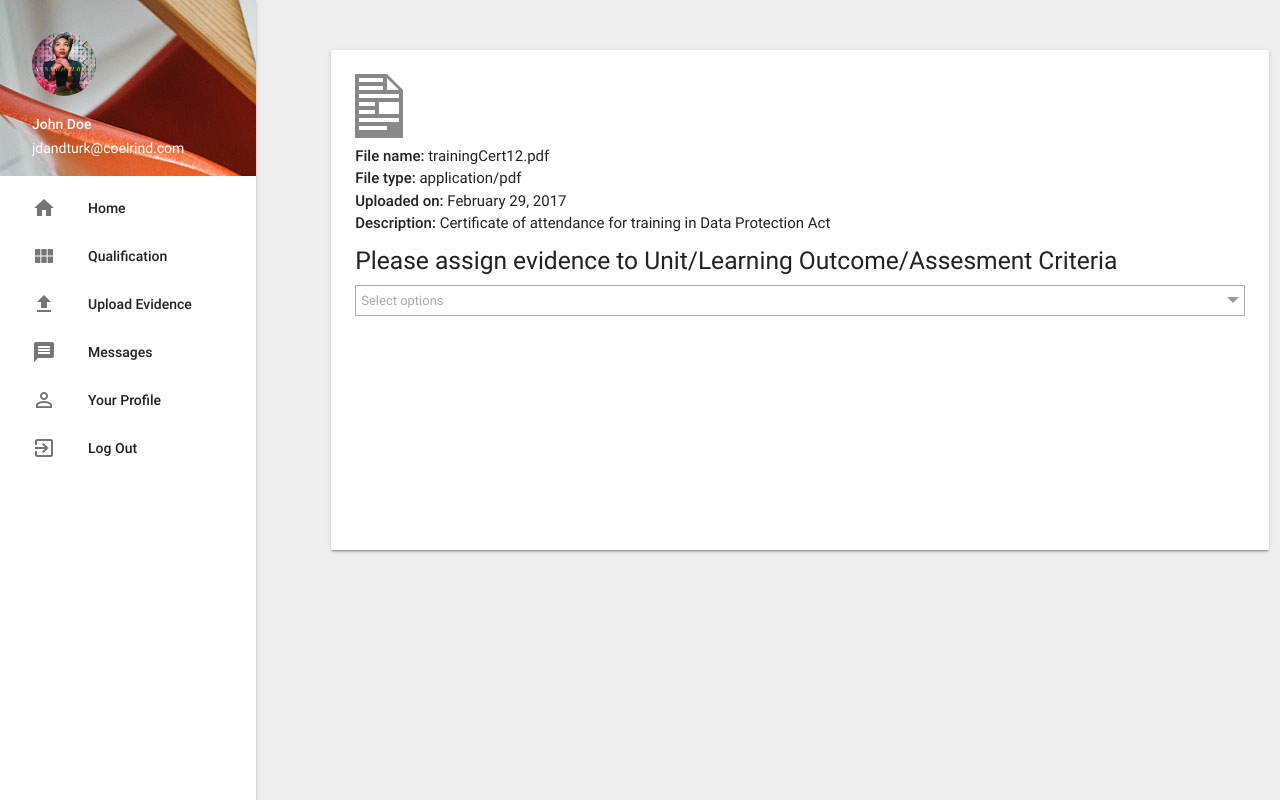
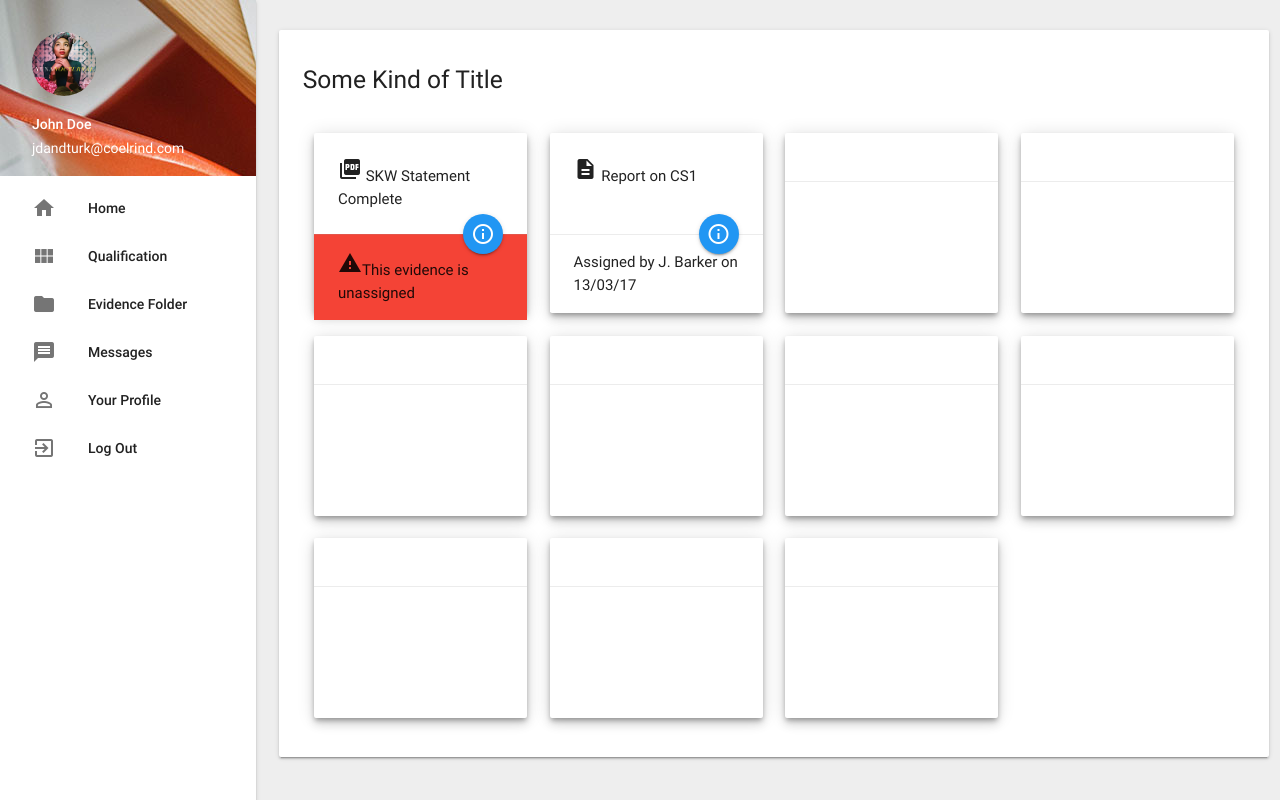
Before and after one commit to zz-james/portfolio_demo, a PHP site: page /upload.php in a window 1280 px wide. Run offline with PHP 8.4, Linux system fonts and the light colour scheme; some libraries are stand-ins or nearby versions.

Commit message:
step one for creating a possible assign evidence to targets

```diff
--- a/src/scss/main.scss
+++ b/src/scss/main.scss
@@ -60,124 +60,6 @@ body {
   vertical-align: top;
 }
 
-/* jquery multi select */
-.ms-options-wrap,
-.ms-options-wrap * {
-    box-sizing: border-box;
+.card.file {
+height: 180px;
 }
-
-.ms-options-wrap > button:focus,
-.ms-options-wrap > button {
-    position: relative;
-    width: 100%;
-    text-align: left;
-    border: 1px solid #aaa;
-    background-color: #fff;
-    padding: 5px 20px 5px 5px;
-    margin-top: 1px;
-    font-size: 13px;
-    color: #aaa;
-    outline: none;
-    white-space: nowrap;
-}
-
-.ms-options-wrap > button:after {
-    content: ' ';
-    height: 0;
-    position: absolute;
-    top: 50%;
-    right: 5px;
-    width: 0;
-    border: 6px solid rgba(0, 0, 0, 0);
-    border-top-color: #999;
-    margin-top: -3px;
-}
-
-.ms-options-wrap > .ms-options {
-    position: absolute;
-    left: 0;
-    width: 100%;
-    margin-top: 1px;
-    margin-bottom: 20px;
-    background: white;
-    z-index: 2000;
-    border: 1px solid #aaa;
-}
-
-.ms-options-wrap > .ms-options > .ms-search input {
-    width: 100%;
-    padding: 4px 5px;
-    border: none;
-    border-bottom: 1px groove;
-    outline: none;
-}
-
-.ms-options-wrap > .ms-options .ms-selectall {
-    display: inline-block;
-    font-size: .9em;
-    text-transform: lowercase;
-    text-decoration: none;
-}
-.ms-options-wrap > .ms-options .ms-selectall:hover {
-    text-decoration: underline;
-}
-
-.ms-options-wrap > .ms-options > .ms-selectall.global {
-    margin: 4px 5px;
-}
-
-.ms-options-wrap > .ms-options > ul,
-.ms-options-wrap > .ms-options > ul > li.optgroup ul {
-    list-style-type: none;
-    padding: 0;
-    margin: 0;
-}
-
-.ms-options-wrap > .ms-options > ul > li.optgroup {
-    padding: 5px;
-}
-.ms-options-wrap > .ms-options > ul > li.optgroup + li.optgroup {
-    border-top: 1px solid #aaa;
-}
-
-.ms-options-wrap > .ms-options > ul > li.optgroup .label {
-    display: block;
-    padding: 5px 0 0 0;
-    font-weight: bold;
-}
-
-.ms-options-wrap > .ms-options > ul label {
-    position: relative;
-    display: inline-block;
-    width: 100%;
-    padding: 4px;
-    margin: 1px 0;
-    border: 1px dotted transparent;
-}
-
-.ms-options-wrap > .ms-options > ul label.focused,
-.ms-options-wrap > .ms-options > ul label:hover {
-    background-color: #efefef;
-    border-color: #999;
-}
-
-.ms-options-wrap > .ms-options > ul li.selected label {
-    background-color: #efefef;
-    border-color: transparent;
-}
-
-.ms-options-wrap > .ms-options > ul input[type="checkbox"] {
-    margin: 0 5px 0 0;
-    position: absolute;
-    left: 4px;
-    top: 7px;
-}
-
-.ms-options-wrap > .ms-options.hide-checkbox > ul input[type="checkbox"] {
-    position: absolute !important;
-    height: 1px;
-    width: 1px;
-    overflow: hidden;
-    clip: rect(1px 1px 1px 1px);
-    clip: rect(1px, 1px, 1px, 1px);
-}
--- a/unit.php
+++ b/unit.php
@@ -21,7 +21,7 @@
       </li>
       <li><a href="index.php"><i class="material-icons">home</i>Home</a></li>
       <li><a href="unit.php"><i class="material-icons">view_module</i>Qualification</a></li>
-      <li><a href="upload.php"><i class="material-icons">file_upload</i>Upload Evidence</a></li>
+      <li><a href="upload.php"><i class="material-icons">folder</i>Evidence Folder</a></li>
       <li><a href="#!"><i class="material-icons">message</i>Messages</a></li>
       <li><a href="#!"><i class="material-icons">perm_identity</i>Your Profile</a></li>
       <li><a href="#!"><i class="material-icons">exit_to_app</i>Log Out</a></li>
--- a/upload.php
+++ b/upload.php
@@ -1,25 +1,29 @@
 <!DOCTYPE html>
 <html>
+
 <head>
-  <title>Portfolio Demo : Unit View</title>
+  <title>Portfolio Demo : Evidence Folder</title>
   <link href="https://fonts.googleapis.com/icon?family=Material+Icons" rel="stylesheet">
   <link rel="stylesheet" type="text/css" href="build/main.css">
 </head>
+
 <body>
 
   <div id="nav">
     <ul class="side-nav">
-      <li><div class="userView">
+      <li>
+        <div class="userView">
           <div class="background">
             <img src="images/office.jpg">
           </div>
           <a href="#!user"><img class="circle" src="images/yuna.jpg"></a>
           <a href="#!name"><span class="white-text name">John Doe</span></a>
           <a href="#!email"><span class="white-text email">jdandturk@coelrind.com</span></a>
-      </div></li>
+        </div>
+      </li>
       <li><a href="index.php"><i class="material-icons">home</i>Home</a></li>
       <li><a href="unit.php"><i class="material-icons">view_module</i>Qualification</a></li>
-      <li><a href="upload.php"><i class="material-icons">file_upload</i>Upload Evidence</a></li>
+      <li><a href="upload.php"><i class="material-icons">folder</i>Evidence Folder</a></li>
       <li><a href="#!"><i class="material-icons">message</i>Messages</a></li>
       <li><a href="#!"><i class="material-icons">perm_identity</i>Your Profile</a></li>
       <li><a href="#!"><i class="material-icons">exit_to_app</i>Log Out</a></li>
@@ -27,57 +31,134 @@
       <li><a class="subheader">Subheader</a></li>
       <li><a class="waves-effect" href="#!">Third Link With Waves</a></li> -->
     </ul>
-  </nav>
+  </div>
+
   <div id="content">
     <!-- <a href="#" data-activates="slide-out" class="button-collapse"><i class="material-icons">menu</i></a> -->
     <br />
-  <div class="row"  style="margin-left: -70px">
 
+    <div class="row" id="evidence" style="margin-left: -70px">
+      <div class="col s9 offset-s3">
+        <div class="card-panel clearfix">
+          <h5>Some Kind of Title</h5>
+          <br/>
+
+          <div class="col s3">
+            <div class="card file z-depth-3">
+              <div class="card-content" style="position: relative">
+
+                <p><i class="material-icons">picture_as_pdf</i> SKW Statement Complete</p>
+                <a href="upload2.php" class="btn-floating halfway-fab blue"><i class="material-icons">info_outline</i></a>
               </div>
-    <div class="row">
-      <div class="col s9 offset-s3">
-        <div class="card large">
-          <div class="card-content" style="overflow: initial;">
-            <img class="details-image icon" src="images/document.png" draggable="false" alt="">
-            <div class="details">
-              <div class="filename"><strong>File name:</strong> trainingCert12.pdf</div>
-              <div class="filename"><strong>File type:</strong> application/pdf</div>
-              <div class="uploaded"><strong>Uploaded on:</strong> February 29, 2017</div>
-<div class="description"><strong>Description:</strong> Certificate of attendance for training in Data Protection Act</div>
+              <div class="card-action red">
+                <i class="material-icons">warning</i>This evidence is unassigned
+              </div>
+            </div>
+          </div>
+
+          <div class="col s3">
+            <div class="card file z-depth-3">
+              <div class="card-content" style="position: relative">
+                <p><i class="material-icons">description</i> Report on CS1</p><br />
+                <a class="btn-floating halfway-fab blue"><i class="material-icons">info_outline</i></a>
+              </div>
+              <div class="card-action">
+                <span>Assigned by J. Barker on 13/03/17</span>
+              </div>
+            </div>
+          </div>
+
+          <div class="col s3">
+            <div class="card file z-depth-3">
+              <div class="card-content">
+              </div>
+              <div class="card-action">
+              </div>
+            </div>
+          </div>
+
+          <div class="col s3">
+            <div class="card file z-depth-3">
+              <div class="card-content">
+              </div>
+              <div class="card-action">
+              </div>
+            </div>
+          </div>
+
+          <div class="col s3">
+            <div class="card file z-depth-3">
+              <div class="card-content">
+              </div>
+              <div class="card-action">
+              </div>
+            </div>
+          </div>
+
+          <div class="col s3">
+            <div class="card file z-depth-3">
+              <div class="card-content">
+              </div>
+              <div class="card-action">
+              </div>
+            </div>
+          </div>
+
+          <div class="col s3">
+            <div class="card file z-depth-3">
+              <div class="card-content">
+              </div>
+              <div class="card-action">
+              </div>
+            </div>
+          </div>
+
+          <div class="col s3">
+            <div class="card file z-depth-3">
+              <div class="card-content">
+              </div>
+              <div class="card-action">
+              </div>
+            </div>
+          </div>
+
+          <div class="col s3">
+            <div class="card file z-depth-3">
+              <div class="card-content">
+              </div>
+              <div class="card-action">
+              </div>
+            </div>
+          </div>
+
+          <div class="col s3">
+            <div class="card file z-depth-3">
+              <div class="card-content">
+              </div>
+              <div class="card-action">
+              </div>
+            </div>
+          </div>
+
+          <div class="col s3">
+            <div class="card file z-depth-3">
+              <div class="card-content">
+              </div>
+              <div class="card-action">
+              </div>
+            </div>
+          </div>
+
+        </div> <!-- close card-panel -->
+      </div>
+    </div> <!-- close #evidence -->
 
   </div>
 
 
-            <form>
 
-             <h5>Please assign evidence to Unit/Learning Outcome/Assesment Criteria</h5>
-              <select name="basicOptgroup[]" multiple="multiple" class="2col active">
-
-                  <optgroup label="Understand the principles and organisational requirements that underpin processing information about the offending behaviour and circumstances of individuals">
-                      <option value="Identify factors that influence offending behaviour of individuals">Identify factors that influence offending behaviour of individuals</option>
-                      <option value="Explain the importance of validity, reliability and sufficiency in relation to processing information about the offending behaviour">Explain the importance of validity, reliability and sufficiency in relation to processing information about the offending behaviour</option>
-                      <option value="Identify the legislation, organisational policies and procedures for processing, recording and communicating information about the behaviour and circumstances of individuals">Identify the legislation, organisational policies and procedures for processing, recording and communicating information about the behaviour and circumstances of individuals</option>
-                  </optgroup>
-                  <optgroup label="Be able to process and communicate information about individuals and the offending behaviour and circumstances">
-                      <option value="Identify the factors that need to be taken into account whilst processing information about individuals">Identify the factors that need to be taken into account whilst processing information about individuals</option>
-                      <option value="Confirm the relevant information about individuals with others">Confirm the relevant information about individuals with others</option>
-                      <option value="Process information about individuals in line with organisational requirements">Process information about individuals in line with organisational requirements</option>
-                      <option value="Provide information promptly to those who are entitled to receive it">Provide information promptly to those who are entitled to receive it</option>
-                      <option value="Communicate information effectively with colleagues and others in line with organisational requirements">Communicate information effectively with colleagues and others in line with organisational requirements</option>
-                      <option value="Alert relevant others of any difficulties whilst processing information about individuals">Alert relevant others of any difficulties whilst processing information about individuals</option>
-                  </optgroup>
-                  <optgroup label="Know how to maintain own competence in relation to processing information about the offending behaviour and circumstances of individuals">
-                      <option value="Describe how to maintain own competence in this area of work">Describe how to maintain own competence in this area of work</option>
-                  </optgroup>
-              </select>
-
-            </form>
-          </div>
-        </div>
-      </div>
-    </div>
-  </div>
   <script src="https://ajax.googleapis.com/ajax/libs/jquery/3.1.1/jquery.min.js"></script>
   <script src="build/bundle.js"></script>
 </body>
+
 </html>
```
Also changed, not shown: index.php (+10 -12 lines), upload2.php (added, +108 -0 lines), build/main.css. Lines whose indentation alone changed are shown as unchanged.
